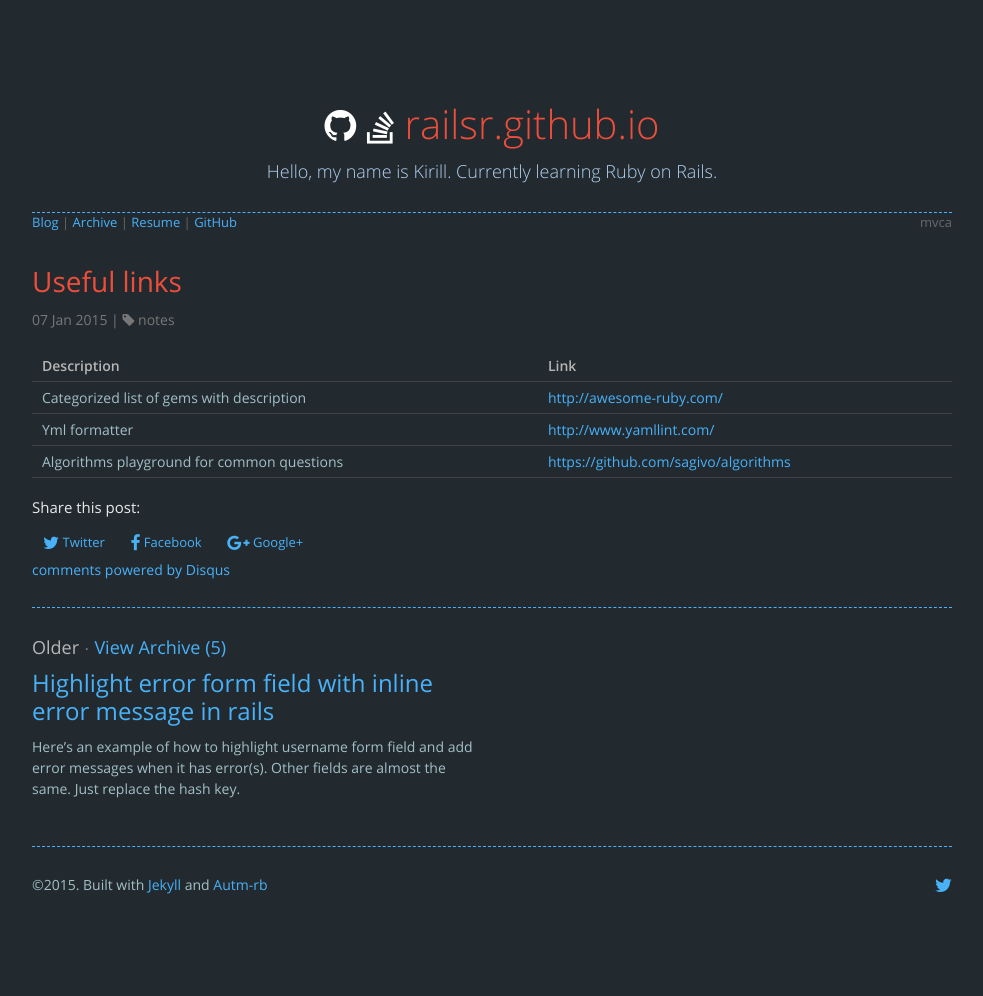
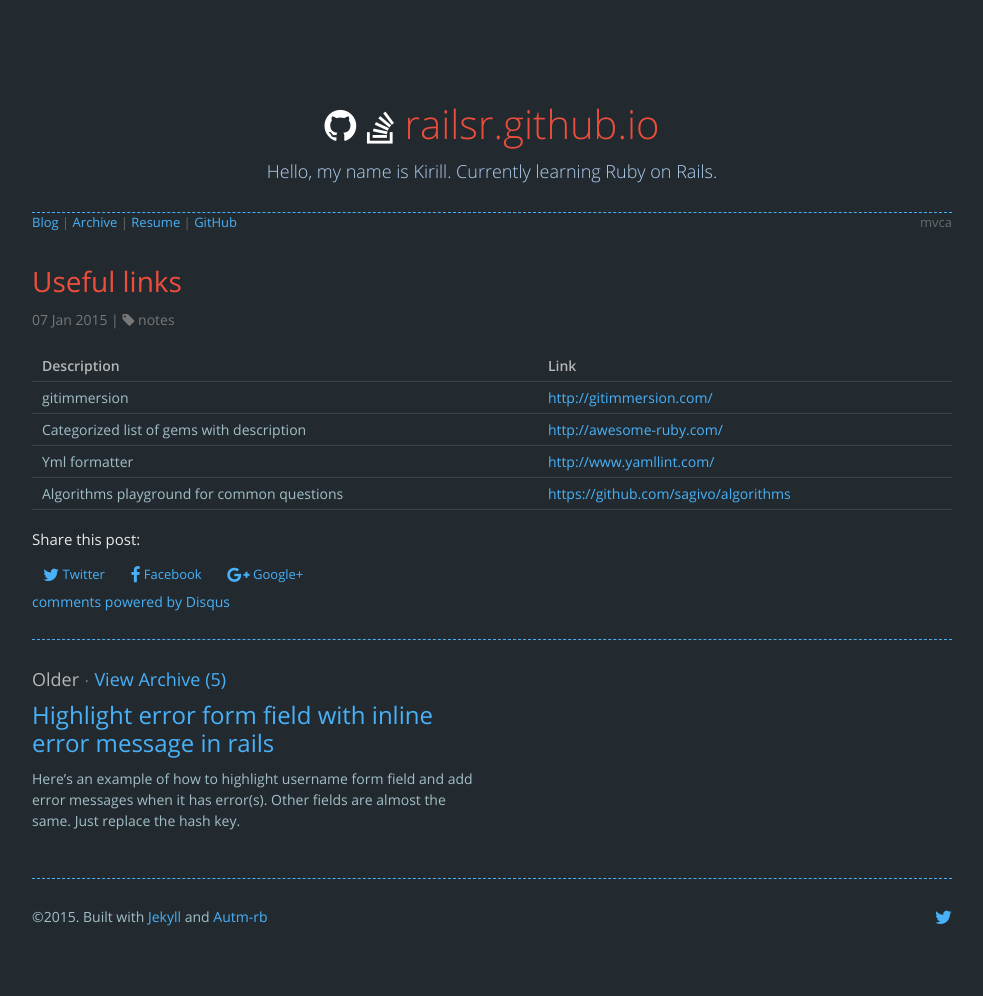
Before and after one commit to railsr/railsr.github.io, a Jekyll site: the page built from _posts/2015-01-07-useful-links.md, in a window 1280 px wide. Shown: the whole page, without its empty margins (148-1131 px from the left). Built offline with Jekyll 4.4.1, drawn with Linux system fonts in a browser that asks for light colours; nearby versions of some CDN libraries; comment, search, counter and statistics services are not loaded; before the commit the page ends 964 px from its top, so only the background shows below that.

```diff
--- a/_posts/2015-01-07-useful-links.md
+++ b/_posts/2015-01-07-useful-links.md
@@ -6,6 +6,7 @@
 
 Description  | Link
 ------------- | -------------
+gitimmersion  | [http://gitimmersion.com/](http://gitimmersion.com/)
 Categorized list of gems with description  | [http://awesome-ruby.com/](http://awesome-ruby.com/)
 Yml formatter | [http://www.yamllint.com/](http://www.yamllint.com/)
 Algorithms playground for common questions | [https://github.com/sagivo/algorithms](https://github.com/sagivo/algorithms)
--- a/archive.html
+++ b/archive.html
@@ -4,7 +4,6 @@
 ---
 
 <div class="page-archive">
-<h4><a href="{{ "/tags" | prepend:site.baseurl }}">Tags</a></h4>
 {% for post in site.posts %}
   {% assign post_month_year = post.date | date: "%B %Y" %}
   {% assign newer_post_month_year = post.next.date | date: "%B %Y" %}
```
